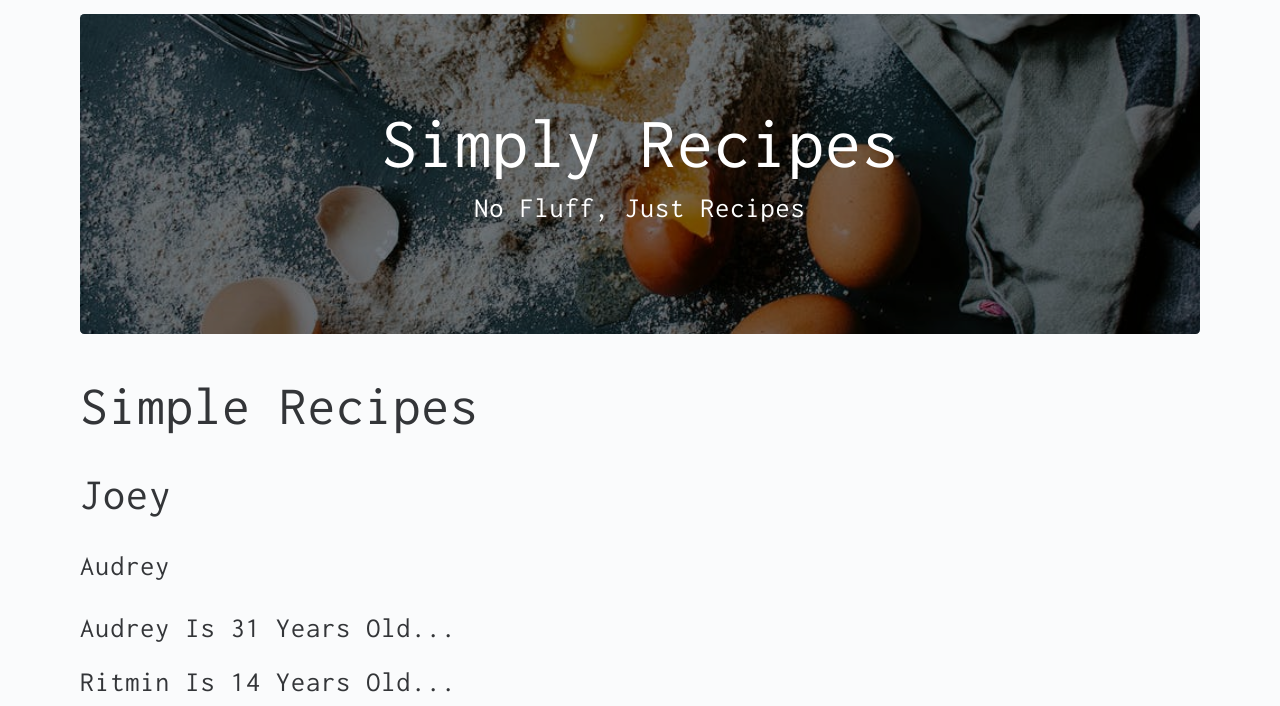
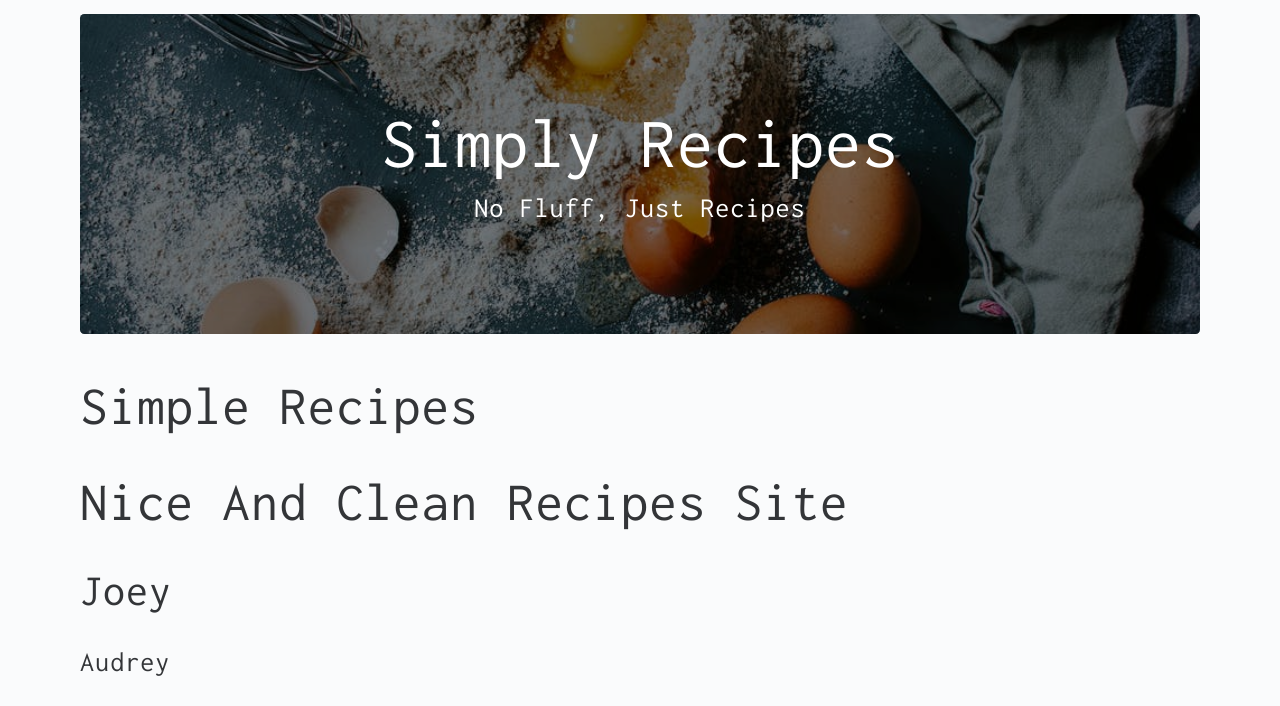
Before and after one commit to jos3ph-m/gatsby-hello, a Gatsby site: page / in a window 1280 px wide. Shown: the part 94-800 px from the top of the page. Built offline with nearby package versions, Linux system fonts and the light colour scheme; Gatsby itself is replaced by a stand-in of ours.

Commit message:
useStaticQuery Hook code export example

```diff
--- a/src/examples/fetchData.js
+++ b/src/examples/fetchData.js
@@ -25,6 +25,7 @@ const ComponentName = () => {
   return (
     <div>
       <h1>{data.site.siteMetadata.title}</h1>
+      <h1>{data.site.siteMetadata.description}</h1>
       <h2>{data.site.siteMetadata.person.name}</h2>
       <h4>{data.site.siteMetadata.complexData[0].name}</h4>
       <h4>
```
